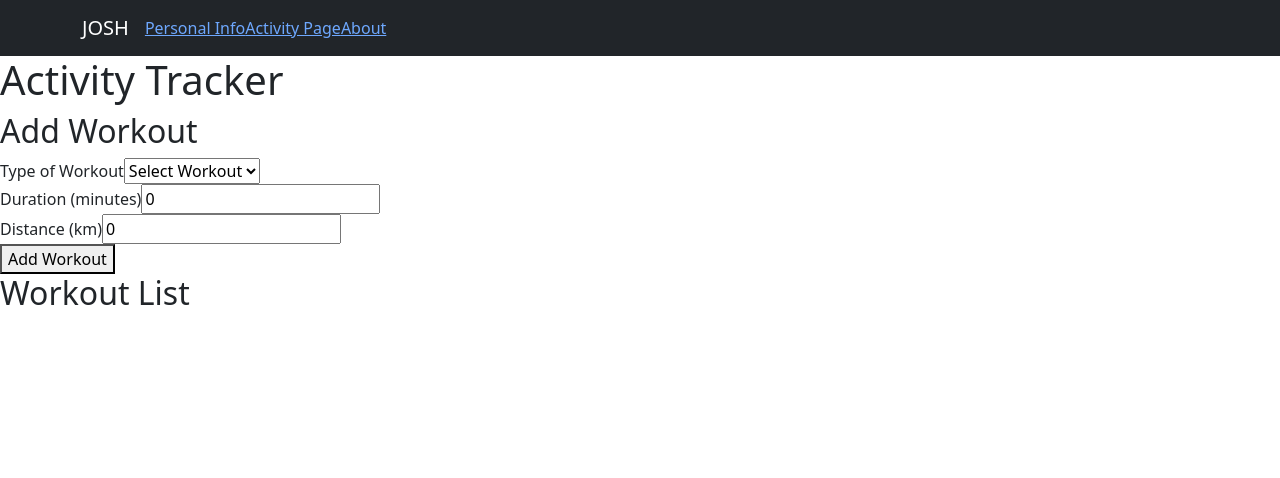
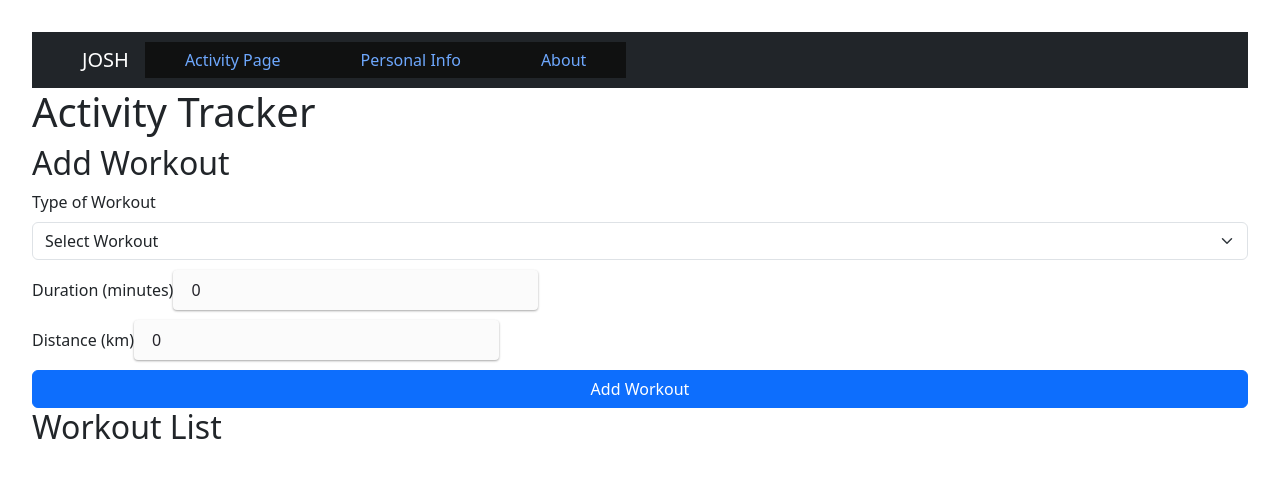
Before and after one commit to HBADE2002/Fitness-tracker-app-personal, a React (Vite) app: page /activity-page in a window 1280 px wide. Shown: the top 478 px of the page. Built offline with nearby package versions, Linux system fonts and the light colour scheme.

Commit message:
new additional changes

```diff
--- a/package.json
+++ b/package.json
@@ -10,10 +10,12 @@
     "preview": "vite preview"
   },
   "dependencies": {
+    "@reduxjs/toolkit": "^2.2.7",
     "bootstrap": "^5.3.3",
     "react": "^18.3.1",
     "react-bootstrap": "^2.10.4",
     "react-dom": "^18.3.1",
+    "react-redux": "^9.1.2",
     "react-router-dom": "^6.26.1"
   },
   "devDependencies": {
--- a/src/App.css
+++ b/src/App.css
@@ -77,10 +77,10 @@
 
 }
 
-.navText{
+.NavText{
   background-color: rgb(16, 17, 17);
   padding: 6px 40px;
-text-decoration: none;
+  text-decoration: none;
 }
 
 .a {
--- a/src/App.jsx
+++ b/src/App.jsx
@@ -1,5 +1,6 @@
 /* eslint-disable no-unused-vars */
 import React from "react";
+import './App.css';
 import ActivityPage from "./pages/ActivityPage";
 import Navbar from "./components/NavBar";
 import PersonalInfoSignup from "./components/PersonalInfoSignup";
--- a/src/components/NavBar.jsx
+++ b/src/components/NavBar.jsx
@@ -7,11 +7,13 @@ function ColorSchemesExample() {
     <>
       <Navbar bg="dark" data-bs-theme="dark">
         <Container>
-          <Navbar.Brand href="#home">JOSH</Navbar.Brand>
+          <Navbar.Brand href='#home'>JOSH</Navbar.Brand>
           <Nav className="me-auto ">
-            <Link className="navText" to="/personal-info-page">Personal Info</Link>
-            <Link className="navText"  to="/activity-page">Activity Page</Link>
-            <Link className="navText"  to="/about-page">About</Link>
+
+            {/* <Link className="navText" to="/">Home</Link> */}
+            <Link className="NavText"  to="/activity-page">Activity Page</Link>
+            <Link className="NavText" to="/personal-info-page">Personal Info</Link>
+            <Link className="NavText"  to="/about-page">About</Link>
           </Nav>
         </Container>
       </Navbar>
--- a/src/components/Workout-components/AddWorkout.jsx
+++ b/src/components/Workout-components/AddWorkout.jsx
@@ -1,5 +1,7 @@
 /* eslint-disable no-unused-vars */
 import React, { useState } from "react";
+import Form from "react-bootstrap/Form";
+import Button from "react-bootstrap/Button";
 import { useDispatch } from "react-redux";
 import { addActivity } from "../../App/activitySlice";
 
@@ -20,10 +22,10 @@ const AddWorkout = () => {
   return (
     <div>
       <h2>Add Workout</h2>
-      <form>
+      <Form className="personalInfo-input-container">
         <div>
-          <label>Type of Workout</label>
-          <select
+          <Form.Label>Type of Workout</Form.Label>
+          <Form.Select
             value={workout.type}
             onChange={(e) => setWorkout({ ...workout, type: e.target.value })}
           >
@@ -32,11 +34,12 @@ const AddWorkout = () => {
             <option value="Walking">Walking</option>
             <option value="Cycling">Cycling</option>
             <option value="Swimming">Swimming</option>
-          </select>
+          </Form.Select>
         </div>
         <div>
-          <label>Duration (minutes)</label>
+          <Form.Label>Duration (minutes)</Form.Label>
           <input
+            className="input-container"
             type="number"
             value={workout.duration}
             onChange={(e) =>
@@ -47,6 +50,7 @@ const AddWorkout = () => {
         <div>
           <label>Distance (km)</label>
           <input
+            className="input-container"
             type="number"
             value={workout.distance}
             onChange={(e) =>
@@ -54,10 +58,10 @@ const AddWorkout = () => {
             }
           />
         </div>
-        <button type="button" onClick={handleAdd}>
+        <Button type="button" onClick={handleAdd}>
           Add Workout
-        </button>
-      </form>
+        </Button>
+      </Form>
     </div>
   );
 };
```
Also changed, not shown: 1 other file (tests, documents, lock files or other folders).
